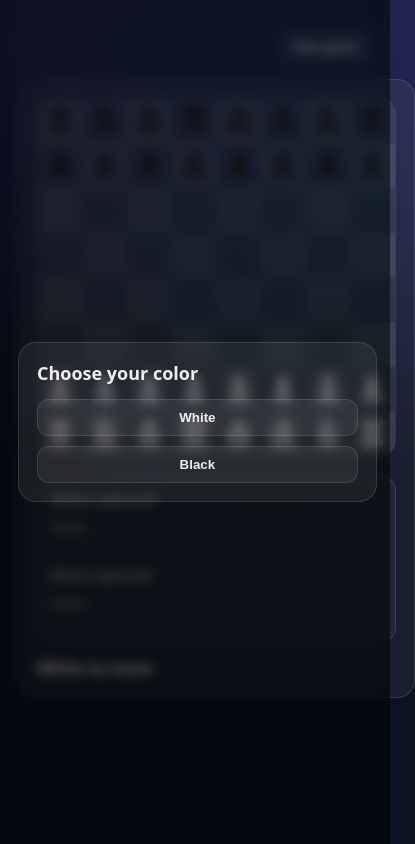
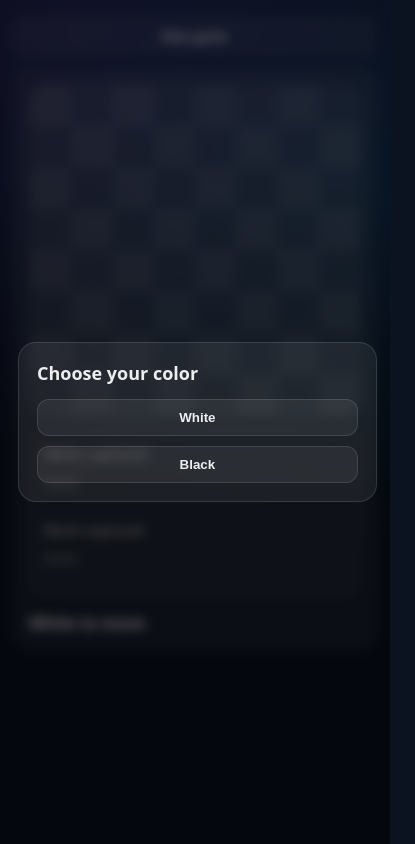
Before and after one commit to dylanshefman/shefbot, a React (Vite) app: page / in a window 390 px wide. Shown: the whole page, 415 px wide, since content can reach past the window. Built offline with nearby package versions, Linux system fonts and the light colour scheme.

Commit message:
get icons working and mobile view

```diff
--- a/src/App.jsx
+++ b/src/App.jsx
@@ -4,10 +4,10 @@ import { Color } from "../engine/util.js";
 import { findBestMove } from "../engine/search.js";
 
 import {
-  IconChessQueen,
-  IconChessRook,
-  IconChessBishop,
-  IconChessKnight,
+  iconChessQueen,
+  iconChessRook,
+  iconChessBishop,
+  iconChessKnight,
 } from "@tabler/icons-react";
 
 import ChessBoard from "./components/ChessBoard.jsx";
@@ -287,7 +287,7 @@ export default function App() {
                 className="button promoButton"
                 onClick={() => onChoosePromotion("Q")}
               >
-                <IconChessQueen size={18} stroke={2.2} />
+                <iconChessQueen size={18} stroke={2.2} />
                 Queen
               </button>
               <button
@@ -295,7 +295,7 @@ export default function App() {
                 className="button promoButton"
                 onClick={() => onChoosePromotion("R")}
               >
-                <IconChessRook size={18} stroke={2.2} />
+                <iconChessRook size={18} stroke={2.2} />
                 Rook
               </button>
               <button
@@ -303,7 +303,7 @@ export default function App() {
                 className="button promoButton"
                 onClick={() => onChoosePromotion("B")}
               >
-                <IconChessBishop size={18} stroke={2.2} />
+                <iconChessBishop size={18} stroke={2.2} />
                 Bishop
               </button>
               <button
@@ -311,7 +311,7 @@ export default function App() {
                 className="button promoButton"
                 onClick={() => onChoosePromotion("N")}
               >
-                <IconChessKnight size={18} stroke={2.2} />
+                <iconChessKnight size={18} stroke={2.2} />
                 Knight
               </button>
               <button
--- a/src/components/PieceIcon.jsx
+++ b/src/components/PieceIcon.jsx
@@ -1,21 +1,21 @@
 import {
-  IconChessBishop,
-  IconChessKing,
-  IconChessKnight,
-  IconChessQueen,
-  IconChessRook,
-  IconChess,
+  iconChessBishop,
+  iconChessKing,
+  iconChessKnight,
+  iconChessQueen,
+  iconChessRook,
+  iconChess,
 } from "@tabler/icons-react";
 
 import { Color } from "../../engine/util.js";
 
 const ICONS = {
-  Pawn: IconChess,
-  Knight: IconChessKnight,
-  Bishop: IconChessBishop,
-  Rook: IconChessRook,
-  Queen: IconChessQueen,
-  King: IconChessKing,
+  Pawn: iconChess,
+  Knight: iconChessKnight,
+  Bishop: iconChessBishop,
+  Rook: iconChessRook,
+  Queen: iconChessQueen,
+  King: iconChessKing,
 };
 
 export default function PieceIcon({ piece, size = 34 }) {
--- a/src/styles.css
+++ b/src/styles.css
@@ -164,6 +164,53 @@ body {
   background: rgba(255, 255, 255, 0.03);
   border-radius: 16px;
   padding: 14px;
+}
+
+@media (max-width: 640px) {
+  .page {
+    padding: 18px 14px 28px;
+  }
+
+  .pageActions {
+    justify-content: stretch;
+  }
+
+  .pageActions .button {
+    width: 100%;
+    justify-content: center;
+  }
+
+  .card {
+    padding: 14px;
+  }
+
+  .playArea {
+    flex-direction: column;
+    gap: 14px;
+  }
+
+  .board {
+    width: 100%;
+  }
+
+  .captured {
+    min-width: 0;
+    width: 100%;
+  }
+
+  .promotionRow {
+    gap: 8px;
+  }
+
+  .promoButton {
+    padding: 9px 9px;
+  }
+
+  .statusRow {
+    flex-direction: column;
+    align-items: flex-start;
+    gap: 6px;
+  }
 }
 
 .capturedSection + .capturedSection {
```
